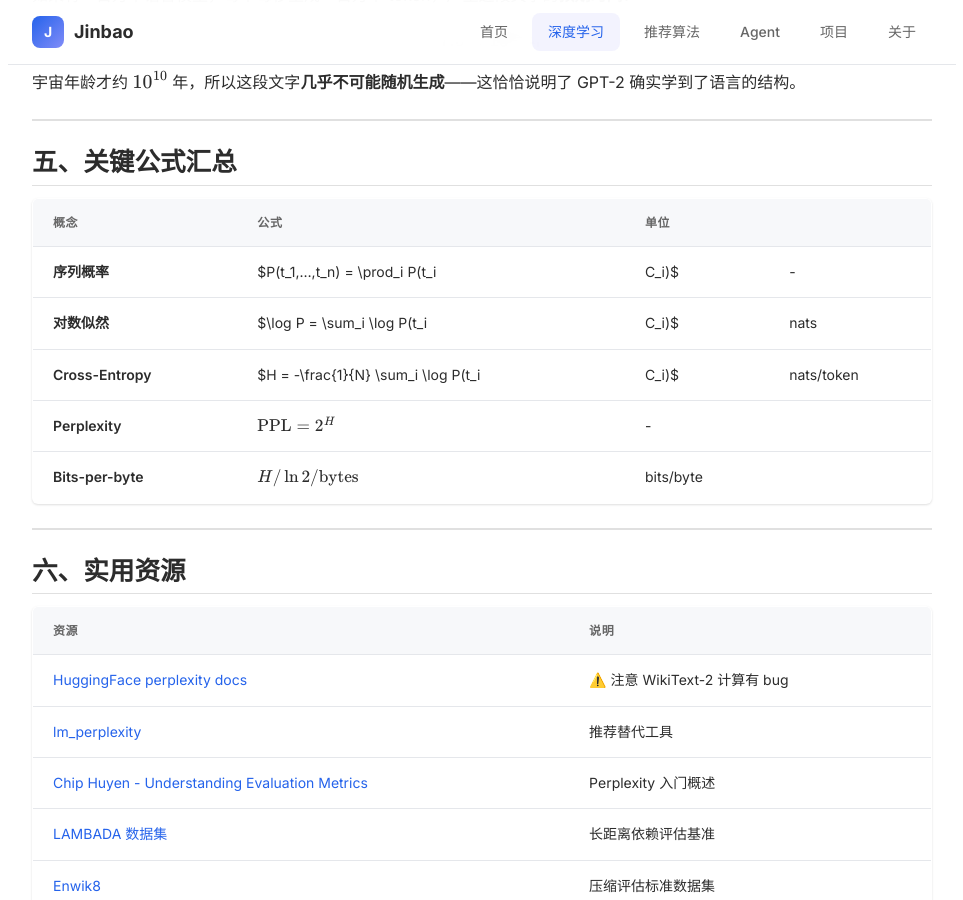
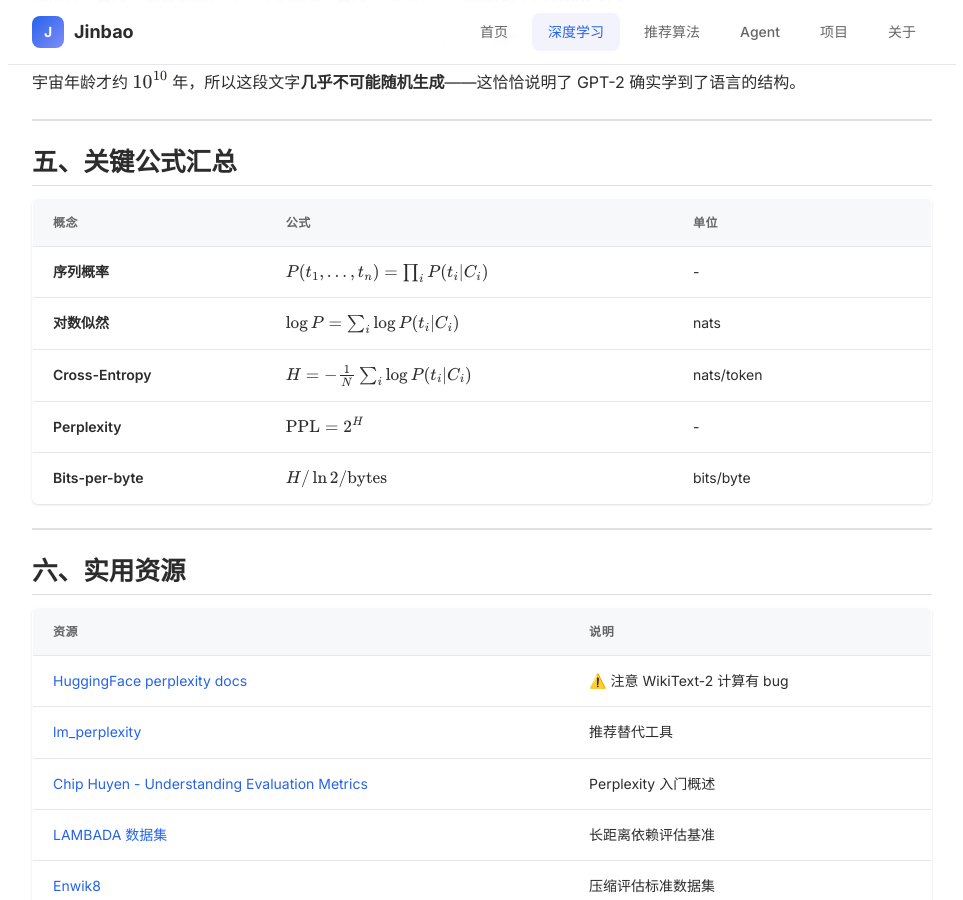
Before and after one commit to JinbaoSite/jinbaosite.github.io, a Jekyll site: the page built from dl/perplexity.md, in a window 1280 px wide and 900 px high, scrolled down 3227 px. Shown: the whole window, without its empty margins (158-1121 px from the left). Built offline with Jekyll 4.4.1, drawn with Linux system fonts in a browser that asks for light colours; our own code applies the rules of GitHub Pages for plain Markdown files; formulas are drawn with MathJax 3.

```diff
--- a/dl/perplexity.md
+++ b/dl/perplexity.md
@@ -153,9 +153,9 @@ $$
 
 | 概念                | 公式                                  | 单位        |            |
 | ----------------- | ----------------------------------- | --------- | ---------- |
-| **序列概率**          | $P(t_1,...,t_n) = \prod_i P(t_i     | C_i)$     | -          |
-| **对数似然**          | $\log P = \sum_i \log P(t_i         | C_i)$     | nats       |
-| **Cross-Entropy** | $H = -\frac{1}{N} \sum_i \log P(t_i | C_i)$     | nats/token |
+| **序列概率**          | $P(t_1,...,t_n) = \prod_i P(t_i \| C_i)$     | -          |
+| **对数似然**          | $\log P = \sum_i \log P(t_i \| C_i)$     | nats       |
+| **Cross-Entropy** | $H = -\frac{1}{N} \sum_i \log P(t_i \| C_i)$     | nats/token |
 | **Perplexity**    | $\text{PPL} = 2^H$                  | -         |            |
 | **Bits-per-byte** | $H / \ln 2 / \text{bytes}$          | bits/byte |            |
 
```
